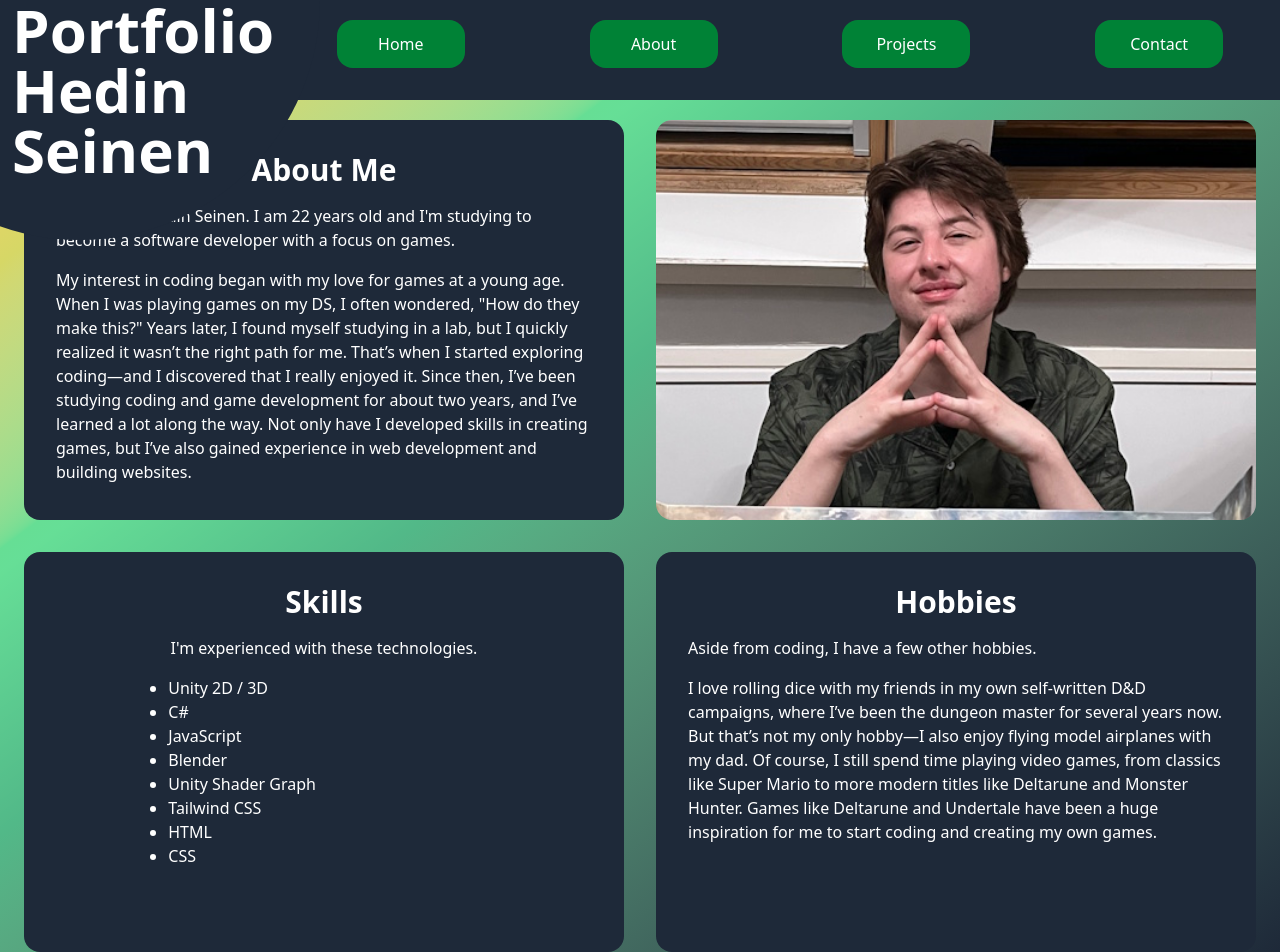
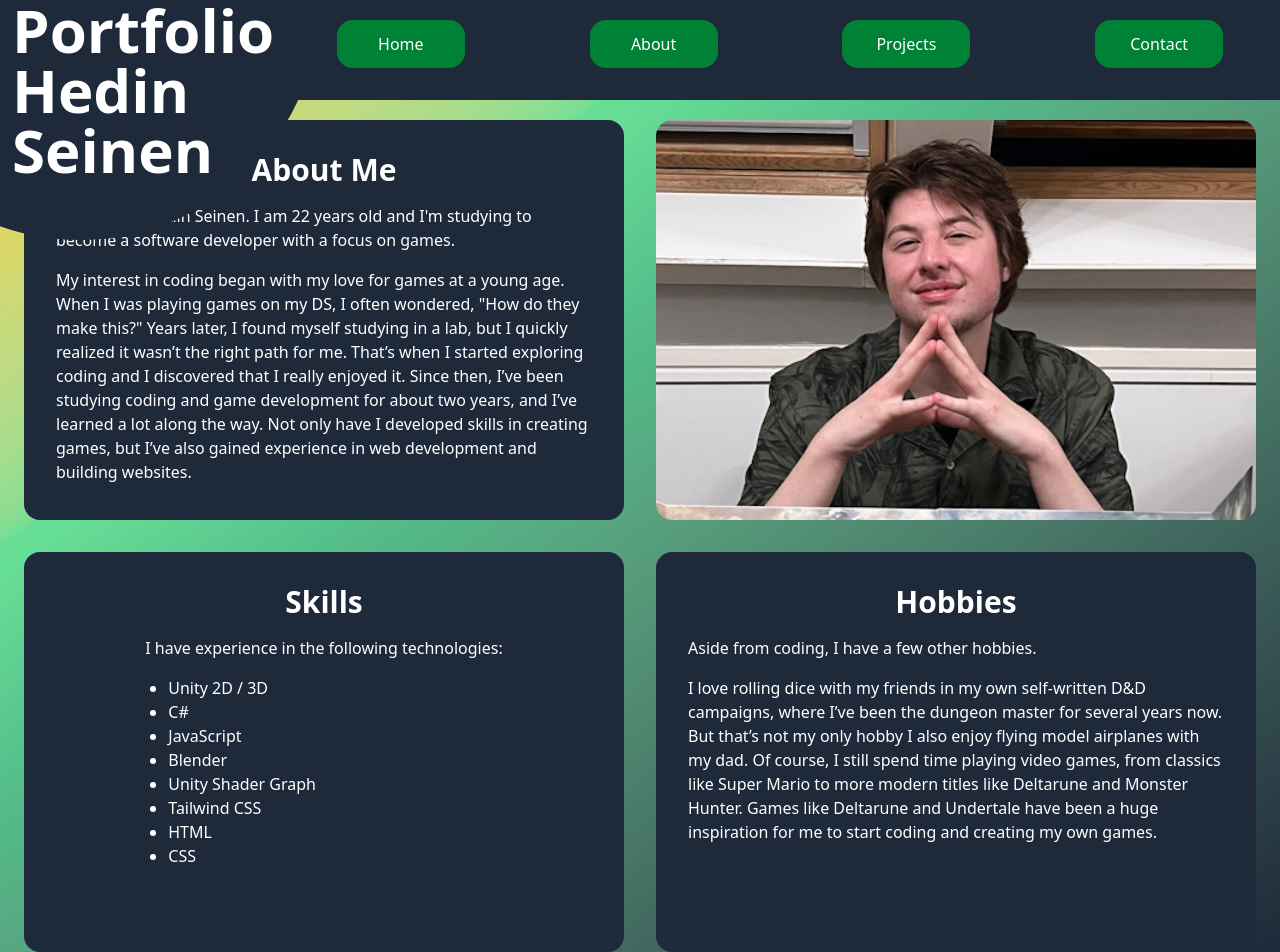
Before and after one commit to Hey-Thing/PortfolioWebsite, a website: page about.html in a window 1280 px wide. Drawn offline with Linux system fonts and the light colour scheme.

Commit message:
Fixed spelling

```diff
--- a/about.html
+++ b/about.html
@@ -48,7 +48,7 @@
                 <p class="text-white">My interest in coding began with my love for games at a young age. When I was
                     playing games on my DS, I often wondered, "How do they make this?"
                     Years later, I found myself studying in a lab, but I quickly realized it wasn’t the right path for
-                    me. That’s when I started exploring coding—and I discovered that I really enjoyed it.
+                    me. That’s when I started exploring coding and I discovered that I really enjoyed it.
 
                     Since then, I’ve been studying coding and game development for about two years, and I’ve learned a
                     lot along the way. Not only have I developed skills in creating games, but I’ve also gained
@@ -63,7 +63,7 @@
 
             <div class="bg-gray-800 w-[600px] h-[400px] text-white p-8 rounded-2xl">
                 <h1 class="text-3xl font-bold mb-4 text-center">Skills</h1>
-                <p class="text-white mb-4 text-center">I'm experienced with these technologies.</p>
+                <p class="text-white mb-4 text-center">I have experience in the following technologies:</p>
                 <div class="flex flex-row justify-center gap-4">
                     <div class="grid grid-cols-2 gap-4">
                         <ul class="list-disc pl-8">
@@ -85,7 +85,7 @@
                 <p class="text-white mb-4">Aside from coding, I have a few other hobbies.</p>
                 <p class="text-white">
                     I love rolling dice with my friends in my own self-written D&D campaigns, where I’ve been the
-                    dungeon master for several years now. But that’s not my only hobby—I also enjoy flying model
+                    dungeon master for several years now. But that’s not my only hobby I also enjoy flying model
                     airplanes with my dad.
 
                     Of course, I still spend time playing video games, from classics like Super Mario to more modern
```
Also changed, not shown: index.html (+1 -1 lines), projects.html (+6 -7 lines), output.css.
